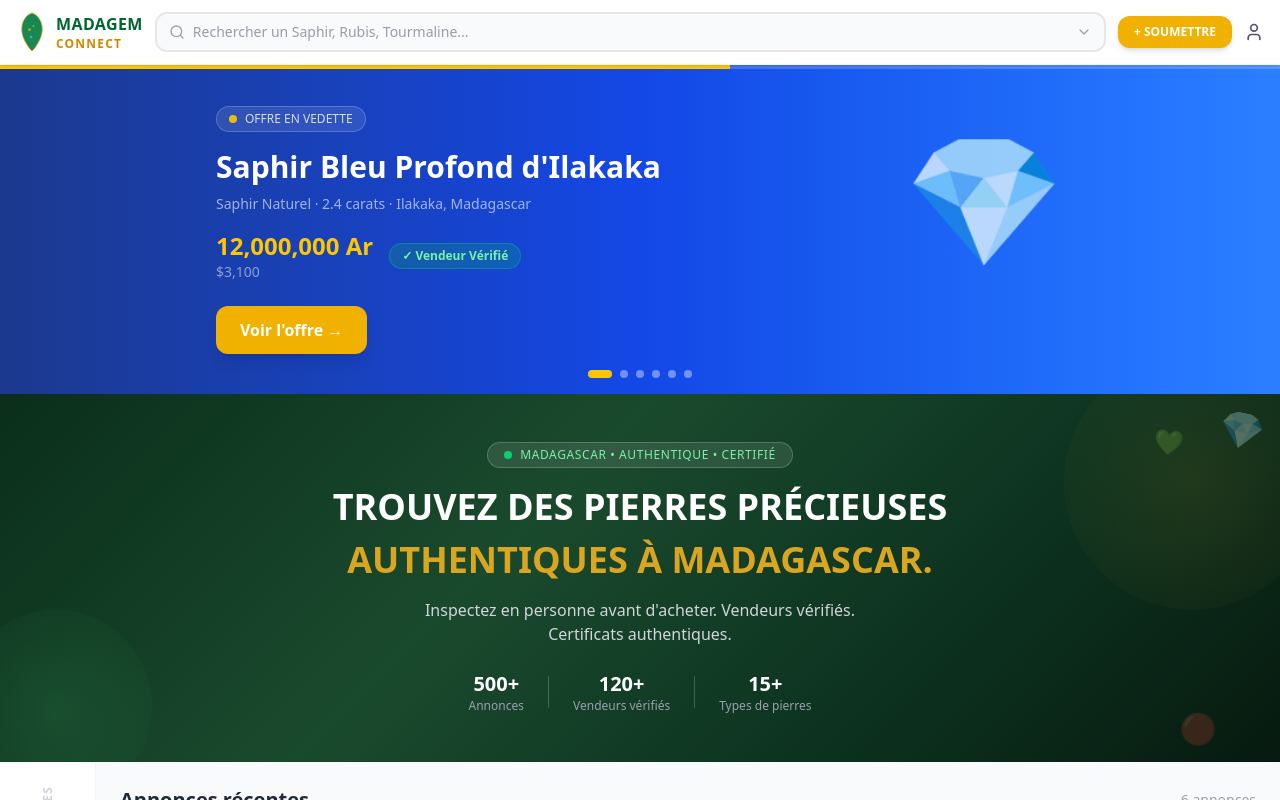
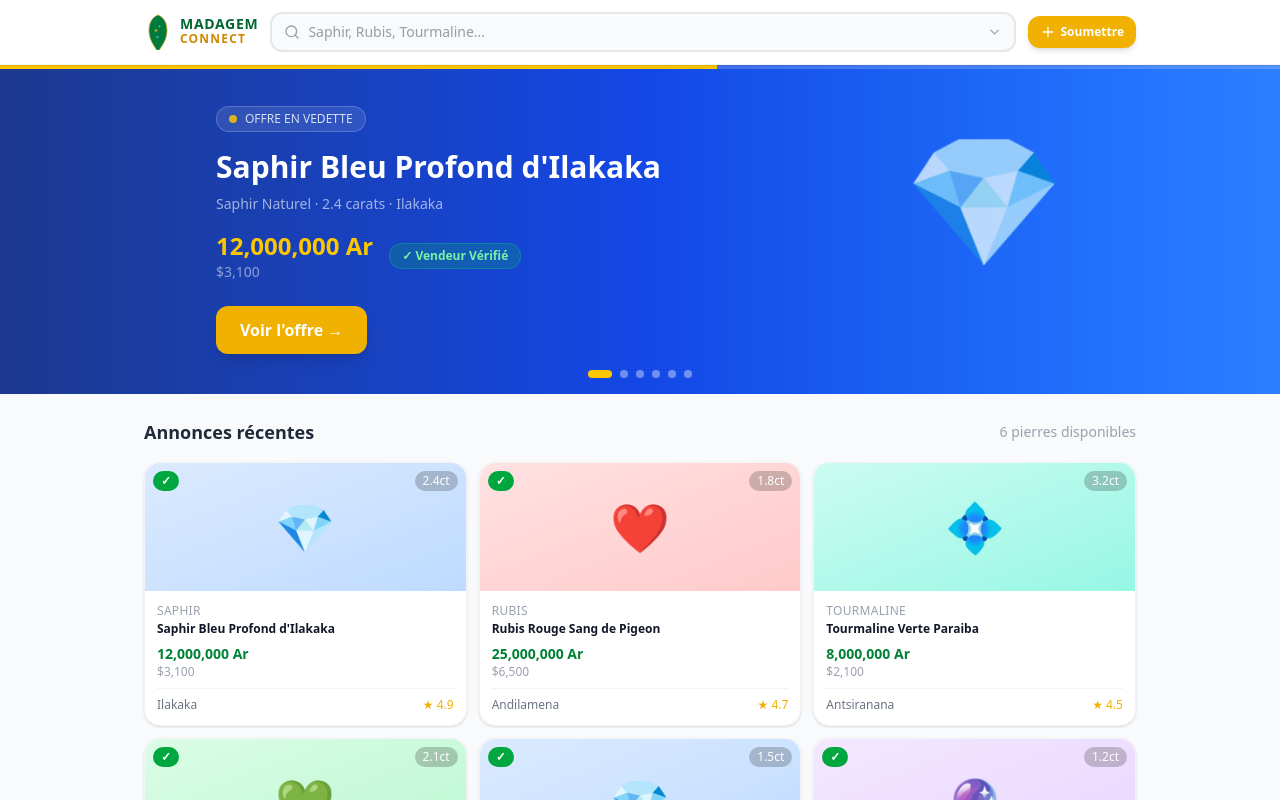
Before and after one commit to floretrakotomalala/madagem-connect, a Next.js app: page / in a window 1280 px wide. Shown: the top 800 px of the page. Built offline with nearby package versions, Linux system fonts and the light colour scheme.

Commit message:
✨ Design épuré - navbar + carousel + grid

```diff
--- a/src/app/page.tsx
+++ b/src/app/page.tsx
@@ -1,16 +1,14 @@
 import Navbar from '@/components/layout/Navbar'
-import CategorySidebar from '@/components/layout/CategorySidebar'
-import HeroBanner from '@/components/ui/HeroBanner'
-import GemCard from '@/components/ui/GemCard'
 import Carousel from '@/components/ui/Carousel'
+import GemGrid from '@/components/ui/GemGrid'
 
 const gemsDemo = [
-  { id: '1', nom: 'Saphir Bleu Profond d\'Ilakaka', prix_ar: 12000000, prix_usd: 3100, poids: 2.4, origine: 'Ilakaka, Madagascar', type: 'Saphir Naturel', vendeur: 'Artisans d\'Ilakaka', note: 4.9, verifie: true },
-  { id: '2', nom: 'Rubis Rouge Sang de Pigeon', prix_ar: 25000000, prix_usd: 6500, poids: 1.8, origine: 'Andilamena, Madagascar', type: 'Rubis Naturel', vendeur: 'Gems Madagascar', note: 4.7, verifie: true },
-  { id: '3', nom: 'Tourmaline Verte Paraiba', prix_ar: 8000000, prix_usd: 2100, poids: 3.2, origine: 'Antsiranana, Madagascar', type: 'Tourmaline Naturelle', vendeur: 'MadaStones', note: 4.5, verifie: false },
-  { id: '4', nom: 'Émeraude Naturelle de Mananjary', prix_ar: 18000000, prix_usd: 4700, poids: 2.1, origine: 'Mananjary, Madagascar', type: 'Émeraude Naturelle', vendeur: 'Pierres Précieuses MG', note: 4.8, verifie: true },
-  { id: '5', nom: 'Saphir Jaune Doré d\'Ilakaka', prix_ar: 9500000, prix_usd: 2450, poids: 1.5, origine: 'Ilakaka, Madagascar', type: 'Saphir Naturel', vendeur: 'Artisans d\'Ilakaka', note: 4.6, verifie: true },
-  { id: '6', nom: 'Alexandrite Rare de Bekily', prix_ar: 35000000, prix_usd: 9000, poids: 1.2, origine: 'Bekily, Madagascar', type: 'Alexandrite Naturelle', vendeur: 'Rare Gems MG', note: 5.0, verifie: true },
+  { id: '1', nom: 'Saphir Bleu Profond d\'Ilakaka', prix_ar: 12000000, prix_usd: 3100, poids: 2.4, origine: 'Ilakaka', type: 'Saphir Naturel', vendeur: 'Artisans d\'Ilakaka', note: 4.9, verifie: true },
+  { id: '2', nom: 'Rubis Rouge Sang de Pigeon', prix_ar: 25000000, prix_usd: 6500, poids: 1.8, origine: 'Andilamena', type: 'Rubis Naturel', vendeur: 'Gems Madagascar', note: 4.7, verifie: true },
+  { id: '3', nom: 'Tourmaline Verte Paraiba', prix_ar: 8000000, prix_usd: 2100, poids: 3.2, origine: 'Antsiranana', type: 'Tourmaline Naturelle', vendeur: 'MadaStones', note: 4.5, verifie: false },
+  { id: '4', nom: 'Émeraude de Mananjary', prix_ar: 18000000, prix_usd: 4700, poids: 2.1, origine: 'Mananjary', type: 'Émeraude Naturelle', vendeur: 'Pierres Précieuses MG', note: 4.8, verifie: true },
+  { id: '5', nom: 'Saphir Jaune Doré', prix_ar: 9500000, prix_usd: 2450, poids: 1.5, origine: 'Ilakaka', type: 'Saphir Naturel', vendeur: 'Artisans d\'Ilakaka', note: 4.6, verifie: true },
+  { id: '6', nom: 'Alexandrite Rare de Bekily', prix_ar: 35000000, prix_usd: 9000, poids: 1.2, origine: 'Bekily', type: 'Alexandrite Naturelle', vendeur: 'Rare Gems MG', note: 5.0, verifie: true },
 ]
 
 export default function Home() {
@@ -18,21 +16,7 @@ export default function Home() {
     <main className="min-h-screen bg-gray-50">
       <Navbar />
       <Carousel gems={gemsDemo} />
-      <HeroBanner />
-      <div className="flex">
-        <CategorySidebar />
-        <div className="flex-1 p-4 md:p-6">
-          <div className="flex items-center justify-between mb-4">
-            <h2 className="text-xl font-black text-gray-800">Annonces récentes</h2>
-            <span className="text-sm text-gray-400">{gemsDemo.length} annonces</span>
-          </div>
-          <div className="grid grid-cols-1 sm:grid-cols-2 lg:grid-cols-3 gap-4">
-            {gemsDemo.map(gem => (
-              <GemCard key={gem.id} {...gem} />
-            ))}
-          </div>
-        </div>
-      </div>
+      <GemGrid gems={gemsDemo} />
     </main>
   )
 }
--- a/src/components/layout/Navbar.tsx
+++ b/src/components/layout/Navbar.tsx
@@ -1,9 +1,9 @@
 'use client'
 import Link from 'next/link'
-import { Search, User, ChevronDown } from 'lucide-react'
+import { Search, ChevronDown, Plus } from 'lucide-react'
 import { useState, useRef, useEffect } from 'react'
 
-const PIERRES_MADAGASCAR = [
+const PIERRES = [
   '💎 Saphir', '❤️ Rubis', '💠 Tourmaline', '💚 Émeraude',
   '🔮 Alexandrite', '🟡 Chrysobéryl', '⚪ Quartz Rose',
   '🟠 Grenat', '🔵 Aigue-marine', '🟣 Améthyste',
@@ -11,80 +11,68 @@ const PIERRES_MADAGASCAR = [
   '💛 Héliodore', '🔷 Tanzanite', '🪨 Kunzite',
 ]
 
-function MadagascarLogo() {
+function LogoMada() {
   return (
-    <svg viewBox="0 0 60 80" className="w-8 h-10" fill="none">
-      <path d="M30 2 C20 5 12 15 10 28 C8 40 12 52 18 62 C22 70 28 76 30 78 C32 76 38 70 42 62 C48 52 52 40 50 28 C48 15 40 5 30 2Z" fill="#007A3D" opacity="0.9"/>
-      <path d="M30 2 C20 5 12 15 10 28 C8 40 12 52 18 62 C22 70 28 76 30 78 C32 76 38 70 42 62 C48 52 52 40 50 28 C48 15 40 5 30 2Z" fill="none" stroke="#DAA520" strokeWidth="1.5"/>
-      <circle cx="25" cy="35" r="3" fill="#DAA520" opacity="0.8"/>
-      <circle cx="33" cy="28" r="2" fill="#4ade80" opacity="0.8"/>
-      <circle cx="28" cy="50" r="2.5" fill="#60a5fa" opacity="0.8"/>
+    <svg viewBox="0 0 50 70" className="w-7 h-9" fill="none">
+      <path d="M25 2C16 5 9 14 8 26C6 38 10 50 16 60C20 67 24 72 25 74C26 72 30 67 34 60C40 50 44 38 42 26C41 14 34 5 25 2Z" fill="#007A3D"/>
+      <path d="M25 2C16 5 9 14 8 26C6 38 10 50 16 60C20 67 24 72 25 74C26 72 30 67 34 60C40 50 44 38 42 26C41 14 34 5 25 2Z" stroke="#DAA520" strokeWidth="1.5" fill="none"/>
+      <circle cx="21" cy="32" r="2.5" fill="#DAA520"/>
+      <circle cx="28" cy="24" r="1.8" fill="#4ade80"/>
+      <circle cx="24" cy="45" r="2" fill="#60a5fa"/>
     </svg>
   )
 }
 
 export default function Navbar() {
   const [search, setSearch] = useState('')
-  const [showDropdown, setShowDropdown] = useState(false)
-  const [filtered, setFiltered] = useState(PIERRES_MADAGASCAR)
+  const [open, setOpen] = useState(false)
   const ref = useRef<HTMLDivElement>(null)
+
+  const filtered = PIERRES.filter(p =>
+    p.toLowerCase().includes(search.toLowerCase())
+  )
 
   useEffect(() => {
     function handleClick(e: MouseEvent) {
-      if (ref.current && !ref.current.contains(e.target as Node)) {
-        setShowDropdown(false)
-      }
+      if (ref.current && !ref.current.contains(e.target as Node)) setOpen(false)
     }
     document.addEventListener('mousedown', handleClick)
     return () => document.removeEventListener('mousedown', handleClick)
   }, [])
 
-  function handleSearch(val: string) {
-    setSearch(val)
-    setFiltered(PIERRES_MADAGASCAR.filter(p => p.toLowerCase().includes(val.toLowerCase())))
-    setShowDropdown(true)
-  }
-
   return (
     <nav className="bg-white border-b border-gray-100 sticky top-0 z-50 shadow-sm">
-      <div className="max-w-7xl mx-auto px-4 py-3 flex items-center gap-3">
+      <div className="max-w-5xl mx-auto px-4 py-3 flex items-center gap-3">
 
-        {/* LOGO avec carte Madagascar */}
-        <Link href="/" className="flex items-center gap-2 min-w-fit">
-          <MadagascarLogo />
-          <div className="leading-tight">
-            <div className="text-green-800 font-black text-base tracking-wide">MADAGEM</div>
-            <div className="text-yellow-600 text-xs tracking-widest font-semibold">CONNECT</div>
+        <Link href="/" className="flex items-center gap-2 flex-shrink-0">
+          <LogoMada />
+          <div>
+            <div className="text-green-800 font-black text-sm tracking-wider leading-none">MADAGEM</div>
+            <div className="text-yellow-600 text-xs tracking-widest font-bold">CONNECT</div>
           </div>
         </Link>
 
-        {/* RECHERCHE avec dropdown */}
         <div className="flex-1 relative" ref={ref}>
-          <div className="flex items-center border-2 border-gray-200 focus-within:border-green-600 rounded-xl px-3 py-2 bg-gray-50 transition-all">
+          <div className="flex items-center border-2 border-gray-200 focus-within:border-green-600 rounded-xl px-3 py-2 bg-gray-50 transition-all cursor-pointer" onClick={() => setOpen(true)}>
             <Search className="text-gray-400 w-4 h-4 mr-2 flex-shrink-0" />
             <input
               type="text"
-              placeholder="Rechercher un Saphir, Rubis, Tourmaline..."
+              placeholder="Saphir, Rubis, Tourmaline..."
               className="bg-transparent outline-none text-sm w-full text-gray-700"
               value={search}
-              onChange={e => handleSearch(e.target.value)}
-              onFocus={() => setShowDropdown(true)}
+              onChange={e => { setSearch(e.target.value); setOpen(true) }}
             />
-            <ChevronDown className="text-gray-400 w-4 h-4 ml-1 flex-shrink-0" />
+            <ChevronDown className={`text-gray-400 w-4 h-4 transition-transform ${open ? 'rotate-180' : ''}`} />
           </div>
 
-          {/* Dropdown */}
-          {showDropdown && (
-            <div className="absolute top-full left-0 right-0 mt-1 bg-white border border-gray-200 rounded-xl shadow-xl z-50 max-h-64 overflow-y-auto">
+          {open && (
+            <div className="absolute top-full left-0 right-0 mt-1 bg-white border border-gray-200 rounded-xl shadow-xl z-50 max-h-60 overflow-y-auto">
               <div className="p-2">
-                <p className="text-xs text-gray-400 font-semibold uppercase tracking-wide px-2 py-1">Pierres précieuses de Madagascar</p>
-                {filtered.map((pierre) => (
-                  <button
-                    key={pierre}
-                    className="w-full text-left px-3 py-2 hover:bg-green-50 rounded-lg text-sm text-gray-700 hover:text-green-700 transition-colors"
-                    onClick={() => { setSearch(pierre.split(' ').slice(1).join(' ')); setShowDropdown(false) }}
-                  >
-                    {pierre}
+                <p className="text-xs text-gray-400 font-bold uppercase tracking-wide px-2 py-1 mb-1">Pierres de Madagascar</p>
+                {filtered.map(p => (
+                  <button key={p} onClick={() => { setSearch(p.split(' ').slice(1).join(' ')); setOpen(false) }}
+                    className="w-full text-left px-3 py-2 hover:bg-green-50 rounded-lg text-sm text-gray-700 hover:text-green-700 transition-colors flex items-center gap-2">
+                    {p}
                   </button>
                 ))}
               </div>
@@ -92,11 +80,9 @@ export default function Navbar() {
           )}
         </div>
 
-        <Link href="/soumettre" className="hidden md:flex bg-yellow-500 hover:bg-yellow-400 text-white font-bold py-2 px-4 rounded-xl text-xs transition-all shadow-md whitespace-nowrap">
-          + SOUMETTRE
-        </Link>
-        <Link href="/connexion" className="flex items-center gap-1 text-gray-600 hover:text-green-700 transition-colors">
-          <User className="w-5 h-5" />
+        <Link href="/soumettre" className="flex items-center gap-1 bg-yellow-500 hover:bg-yellow-400 text-white font-bold py-2 px-3 rounded-xl text-xs transition-all shadow-md flex-shrink-0">
+          <Plus className="w-4 h-4" />
+          <span className="hidden sm:block">Soumettre</span>
         </Link>
 
       </div>
--- /dev/null
+++ b/src/components/ui/GemGrid.tsx
@@ -0,0 +1,73 @@
+'use client'
+import Link from 'next/link'
+
+const gemEmojis: Record<string, string> = {
+  'Saphir Naturel': '💎',
+  'Rubis Naturel': '❤️',
+  'Tourmaline Naturelle': '💠',
+  'Émeraude Naturelle': '💚',
+  'Alexandrite Naturelle': '🔮',
+}
+
+const gemColors: Record<string, string> = {
+  'Saphir Naturel': 'from-blue-100 to-blue-200',
+  'Rubis Naturel': 'from-red-100 to-red-200',
+  'Tourmaline Naturelle': 'from-teal-100 to-teal-200',
+  'Émeraude Naturelle': 'from-green-100 to-green-200',
+  'Alexandrite Naturelle': 'from-purple-100 to-purple-200',
+}
+
+interface Gem {
+  id: string
+  nom: string
+  prix_ar: number
+  prix_usd: number
+  poids: number
+  origine: string
+  type: string
+  vendeur: string
+  note: number
+  verifie: boolean
+}
+
+export default function GemGrid({ gems }: { gems: Gem[] }) {
+  return (
+    <div className="max-w-5xl mx-auto px-4 py-6">
+      <div className="flex items-center justify-between mb-4">
+        <h2 className="text-lg font-black text-gray-800">Annonces récentes</h2>
+        <span className="text-sm text-gray-400">{gems.length} pierres disponibles</span>
+      </div>
+      <div className="grid grid-cols-2 md:grid-cols-3 gap-3">
+        {gems.map(gem => (
+          <Link key={gem.id} href={`/pierres/${gem.id}`}>
+            <div className="bg-white rounded-2xl shadow-sm hover:shadow-md transition-all duration-200 overflow-hidden border border-gray-100 hover:-translate-y-0.5 group">
+              <div className={`w-full h-32 bg-gradient-to-br ${gemColors[gem.type] || 'from-gray-100 to-gray-200'} flex items-center justify-center relative`}>
+                <span className="text-5xl group-hover:scale-110 transition-transform duration-200">
+                  {gemEmojis[gem.type] || '💎'}
+                </span>
+                {gem.verifie && (
+                  <div className="absolute top-2 left-2 bg-green-600 text-white text-xs font-bold px-2 py-0.5 rounded-full">
+                    ✓
+                  </div>
+                )}
+                <div className="absolute top-2 right-2 bg-black/20 text-white text-xs px-2 py-0.5 rounded-full">
+                  {gem.poids}ct
+                </div>
+              </div>
+              <div className="p-3">
+                <p className="text-xs text-gray-400 uppercase tracking-wide mb-0.5">{gem.type.split(' ')[0]}</p>
+                <h3 className="font-bold text-gray-900 text-xs leading-tight mb-2 line-clamp-2">{gem.nom}</h3>
+                <p className="text-green-700 font-black text-sm">{gem.prix_ar.toLocaleString()} Ar</p>
+                <p className="text-gray-400 text-xs">${gem.prix_usd.toLocaleString()}</p>
+                <div className="flex items-center justify-between mt-2 pt-2 border-t border-gray-100">
+                  <span className="text-xs text-gray-500">{gem.origine}</span>
+                  <span className="text-xs text-yellow-500">★ {gem.note}</span>
+                </div>
+              </div>
+            </div>
+          </Link>
+        ))}
+      </div>
+    </div>
+  )
+}
```
